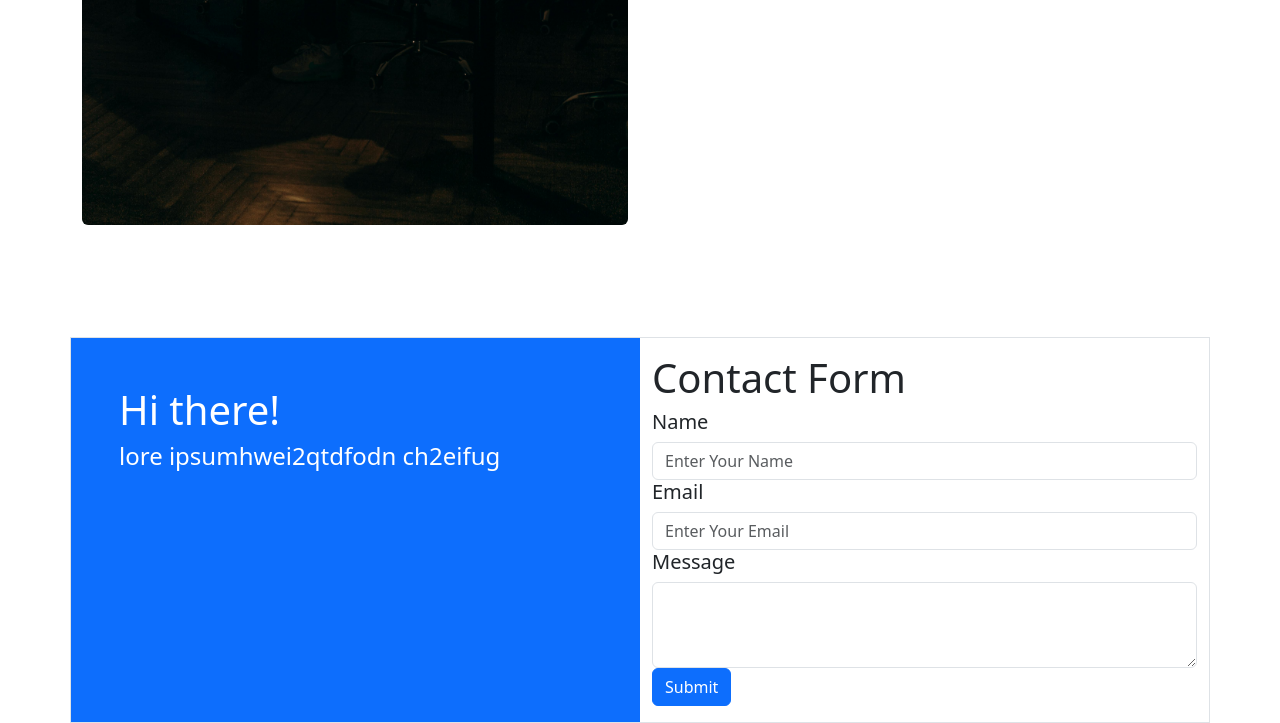
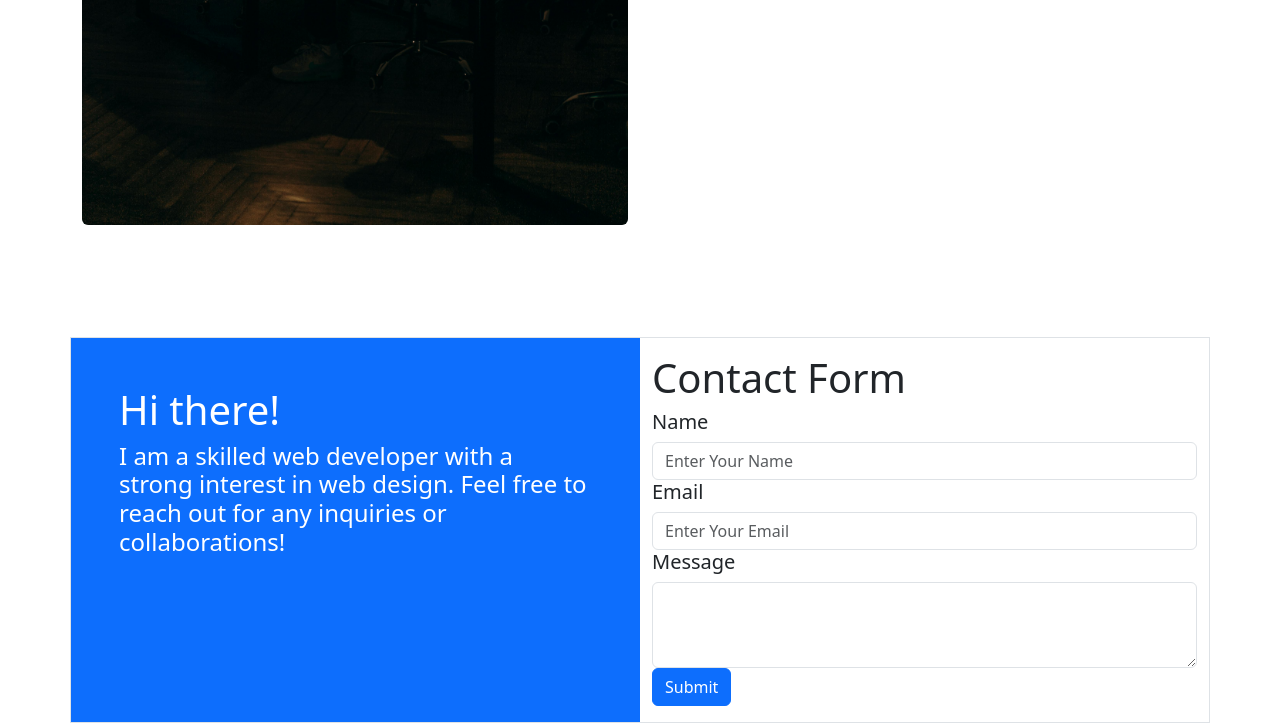
Before and after one commit to vahaabbb/mainportfolio, a plain HTML site: page main.html in a window 1280 px wide. Shown: the part 2815-3538 px from the top of the page. Drawn offline with nearby package versions, Linux system fonts and the light colour scheme.

Commit message:
first commit

```diff
--- a/main.html
+++ b/main.html
@@ -3,7 +3,7 @@
 <head>
     <meta charset="UTF-8">
     <meta name="viewport" content="width=device-width, initial-scale=1.0">
-    <title>Document</title>
+    <title>My Fortfolio </title>
     <link rel="stylesheet" href="/css/bootstrap.css">
     <link rel="stylesheet" href="main.css">
     <script src="main.js"></script>
@@ -173,7 +173,7 @@
       <div class="col-md-6 p-5 bg-primary text-white">
         <h1>Hi there!</h1>
         <h4>
-          lore ipsumhwei2qtdfodn ch2eifug
+          I am a skilled web developer with a strong interest in web design. Feel free to reach out for any inquiries or collaborations!
         </h4>
       </div>
       <div class="col-md-6 py-3">
```
Also changed, not shown: 1 other file.
